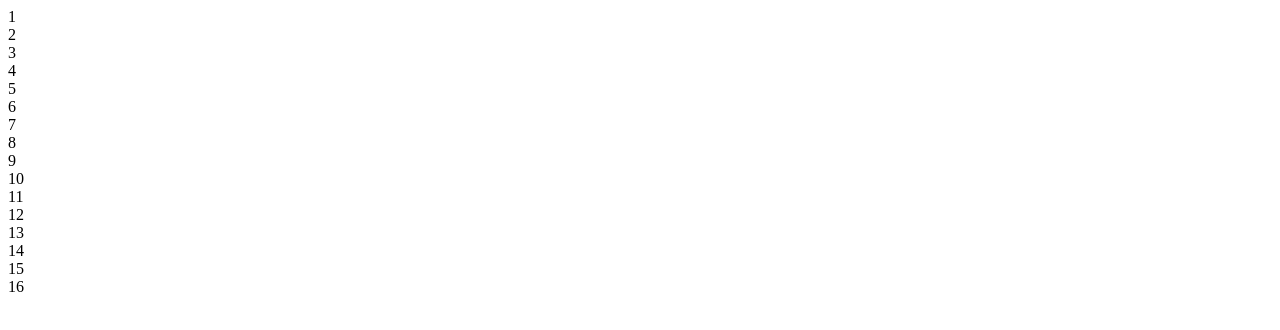
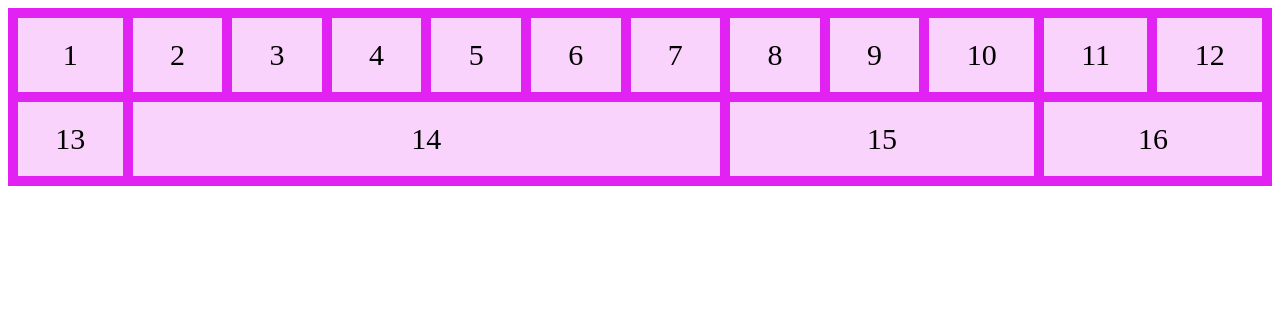
Before and after one commit to pesto-students/exercise-day-10, a plain HTML site: page css-exercises/grids/css-grid.html in a window 1280 px wide. Drawn offline with Linux system fonts and the light colour scheme.

Commit message:
"WIP: Monis- Segment 2"

```diff
--- a/css-exercises/grids/css-grid.html
+++ b/css-exercises/grids/css-grid.html
@@ -4,28 +4,107 @@
     <meta charset="utf-8">
     <title>CSS grids example</title>
     <style>
+      .wrapper {
+        display: grid;
+        grid-template-areas: 'col1 col2 col3 col4 col5 col6 col7 col8 col9 col10 col11 col12'
+                              'col13 col14 col14 col14 col14 col14 col14 col15 col15 col15 col16 col16';
+        grid-gap: 10px;
+        background-color: rgb(226, 33, 243);
+        padding: 10px;
+}
+.wrapper > div {
+  background-color: rgba(255, 255, 255, 0.8);
+  text-align: center;
+  padding: 20px 0;
+  font-size: 30px;
+}
+      .col1 {
+        grid-area: col1;
+      }
+      .col2 {
+        grid-area: col2;
+      }
+
+      .col3 {
+        grid-area: col3;
+      }
+
+      .col4 {
+        grid-area: col4;
+      }
+
+      .col5 {
+        grid-area: col5;
+      }
+
+      .col6 {
+        grid-area: col6;
+      }
+
+      .col7 {
+        grid-area: col7;
+      }
+
+      .col8 {
+        grid-area: col8;
+      }
+
+      .col9 {
+        grid-area: col9;
+      }
+
+
+      .col10 {
+        grid-area: col10;
+      }
+
+      .col11 {
+        grid-area: col11;
+      }
+
+      .col12 {
+        grid-area: col12;
+      }
+
+      .col13 {
+        grid-area: col13;
+      }
+
+      .col14 {
+        grid-area: col14;
+      }
+
+      .col15 {
+        grid-area: col15;
+      }
+
+      .col16 {
+        grid-area: col16;
+      }
+
+
 
     </style>
   </head>
 
   <body>
     <div class="wrapper">
-      <div class="col">1</div>
-      <div class="col">2</div>
-      <div class="col">3</div>
-      <div class="col">4</div>
-      <div class="col">5</div>
-      <div class="col">6</div>
-      <div class="col">7</div>
-      <div class="col">8</div>
-      <div class="col">9</div>
-      <div class="col">10</div>
-      <div class="col">11</div>
-      <div class="col">12</div>
-      <div class="col">13</div>
-      <div class="col span6">14</div>
-      <div class="col span3">15</div>
-      <div class="col span2">16</div>
+      <div class="col1">1</div>
+      <div class="col2">2</div>
+      <div class="col3">3</div>
+      <div class="col4">4</div>
+      <div class="col5">5</div>
+      <div class="col6">6</div>
+      <div class="col7">7</div>
+      <div class="col8">8</div>
+      <div class="col9">9</div>
+      <div class="col10">10</div>
+      <div class="col11">11</div>
+      <div class="col12">12</div>
+      <div class="col13">13</div>
+      <div class="col14">14</div>
+      <div class="col15">15</div>
+      <div class="col16">16</div>
     </div>
   </body>
 </html>
```
Also changed, not shown: css-exercises/animation/index.html (added, +67 -0 lines), css-exercises/floats/3_broken-layout.html (+12 -4 lines).
